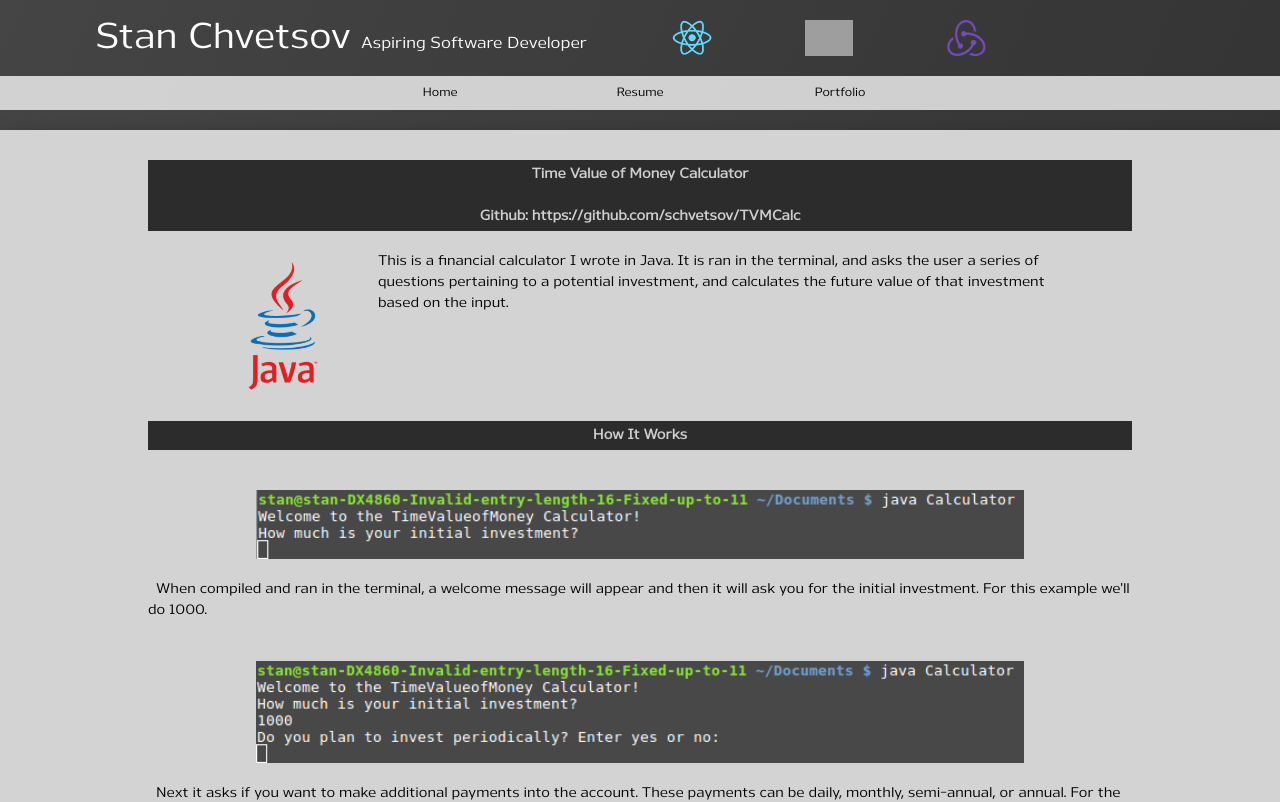
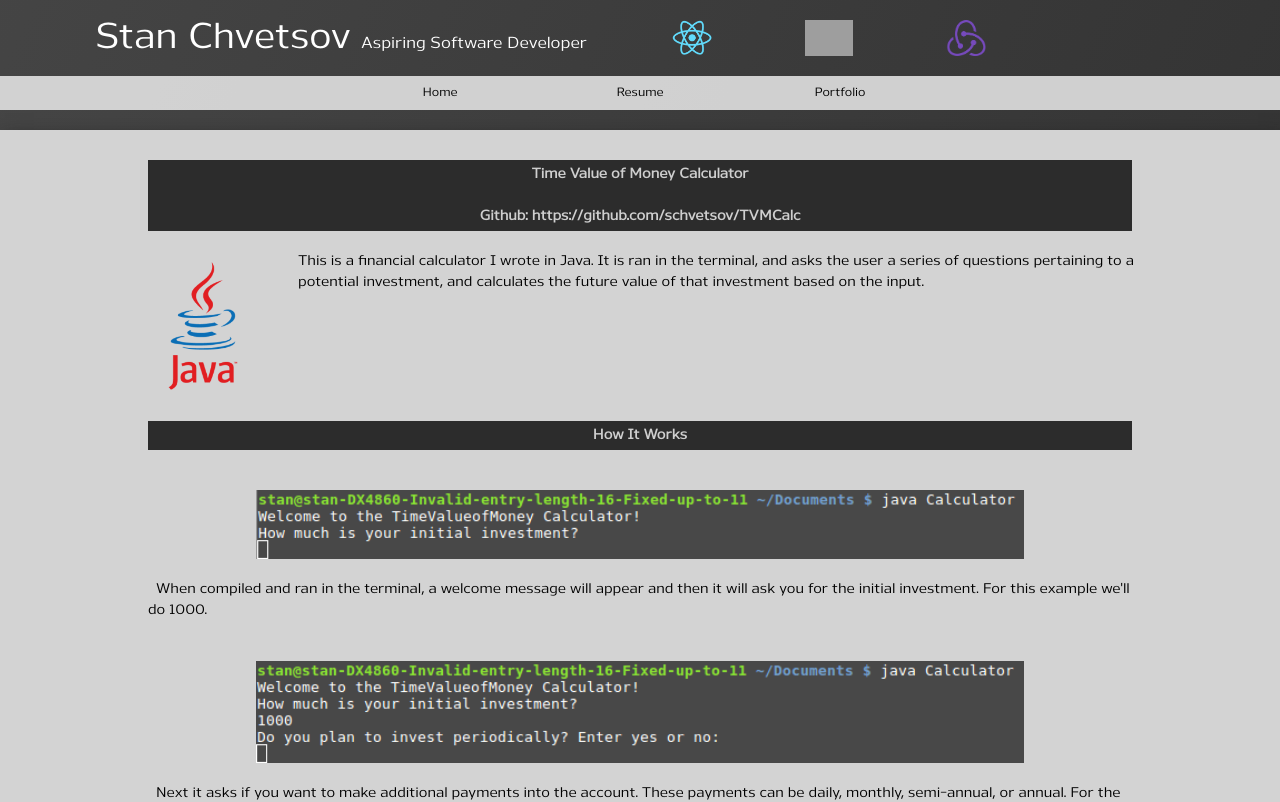
Before and after one commit to schvetsov/PortfolioWebsite, a React (Create React App) app: page /tvmcalc in a window 1280 px wide. Shown: the top 802 px of the page. Built offline with nearby package versions, Linux system fonts and the light colour scheme; grey boxes are pictures that could not be loaded; some icons are missing.

Commit message:
Deployment

```diff
--- a/src/App.css
+++ b/src/App.css
@@ -318,7 +318,7 @@ a {
     }
 
       .pictureText {
-        padding: 0px 80px;
+        padding: 0px 0px;
         display: flex;
       }
 
@@ -445,6 +445,7 @@ a {
           display: block;
           font-size: 12px;
           text-align: center;
+          padding: 0px 80px;
         }
 
         .github-link {
```
